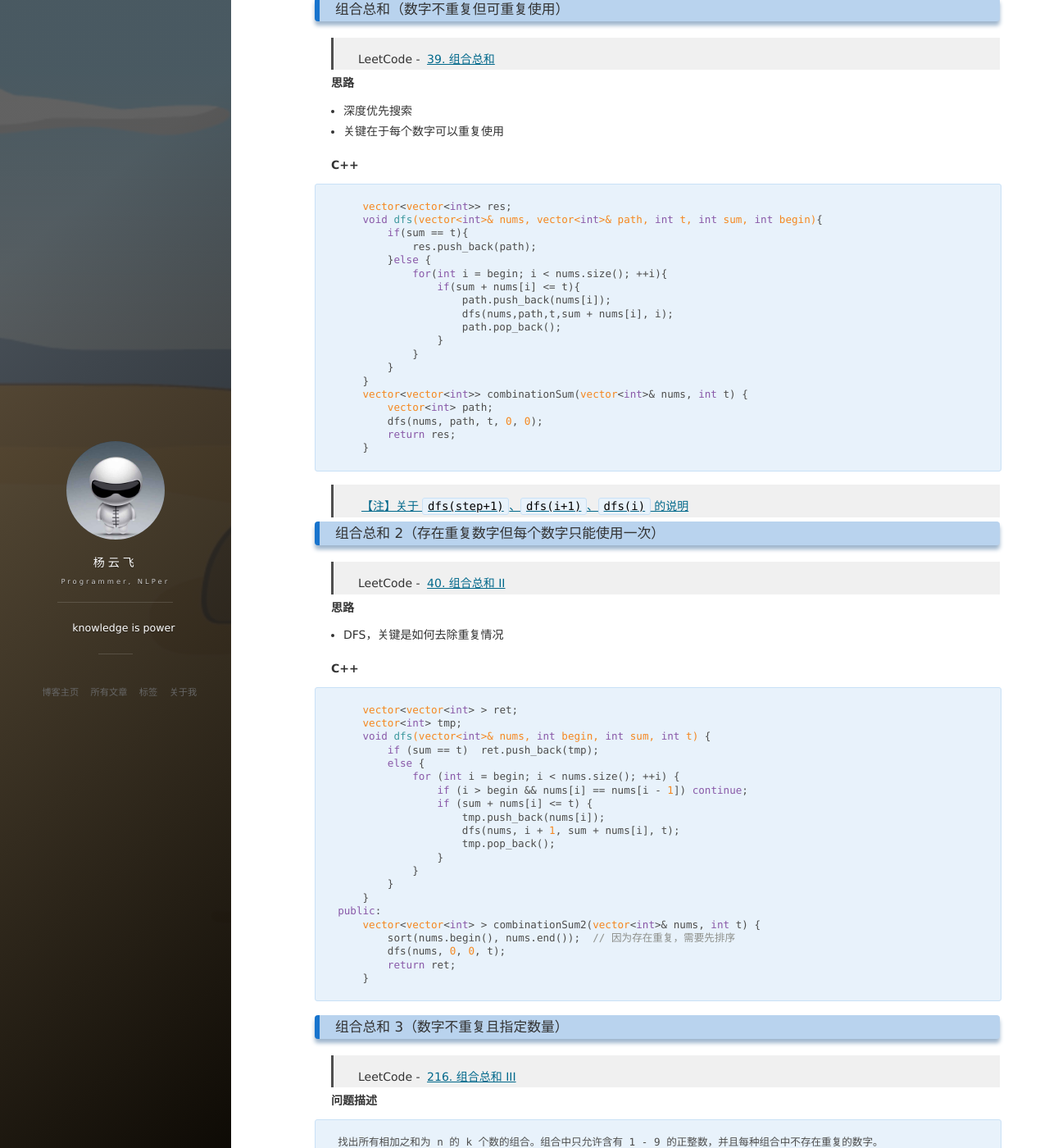
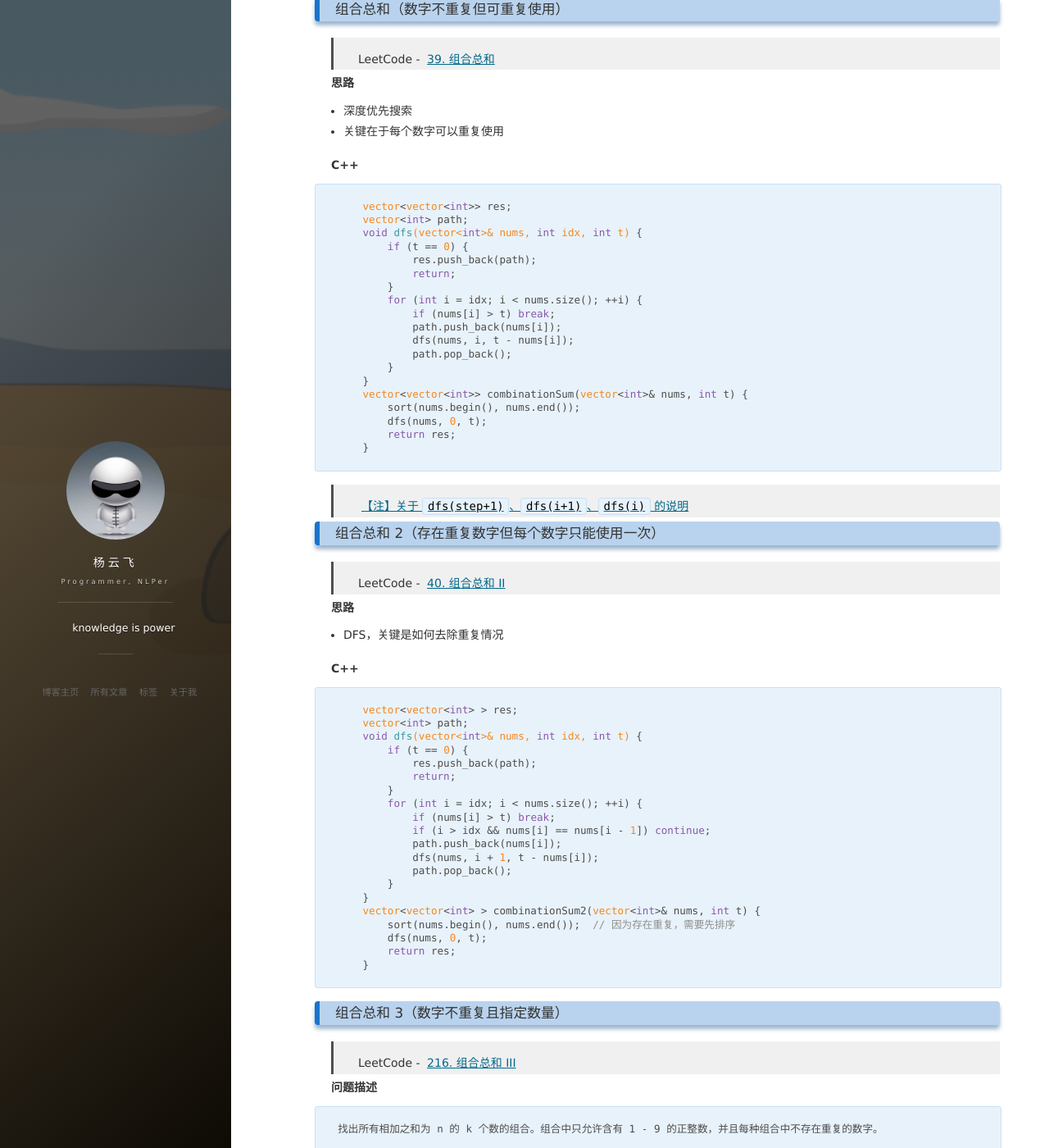
Before and after one commit to king-yyf/king-yyf.github.io, a Jekyll site: the page built from _posts/2020-08-18-permut.md, in a window 1280 px wide and 1400 px high, scrolled down 11585 px. Shown: the whole window at 82% size. Built offline with Jekyll 4.4.1, drawn with Linux system fonts in a browser that asks for light colours; nearby versions of some CDN libraries; comment, search, counter and statistics services are not loaded; some of the changed text lies outside the part shown.

Commit message:
2021-03-21

````diff
--- a/_posts/2020-08-18-permut.md
+++ b/_posts/2020-08-18-permut.md
@@ -635,22 +635,22 @@ public:
 **C++**
 ```c++
     vector<vector<int>> res;
-    void dfs(vector<int>& nums, vector<int>& path, int t, int sum, int begin){
-        if(sum == t){
+    vector<int> path;
+    void dfs(vector<int>& nums, int idx, int t) {
+        if (t == 0) {
             res.push_back(path);
-        }else {
-            for(int i = begin; i < nums.size(); ++i){
-                if(sum + nums[i] <= t){
-                    path.push_back(nums[i]);
-                    dfs(nums,path,t,sum + nums[i], i);
-                    path.pop_back();
-                }
-            }
+            return;
+        }
+        for (int i = idx; i < nums.size(); ++i) {
+            if (nums[i] > t) break;
+            path.push_back(nums[i]);
+            dfs(nums, i, t - nums[i]);
+            path.pop_back();
         }
     }
     vector<vector<int>> combinationSum(vector<int>& nums, int t) {
-        vector<int> path;
-        dfs(nums, path, t, 0, 0);
+        sort(nums.begin(), nums.end());
+        dfs(nums, 0, t);
         return res;
     }
 ```
@@ -664,29 +664,27 @@ public:
 
 **C++**
 ```c++
-    vector<vector<int> > ret;
-    vector<int> tmp;
-    void dfs(vector<int>& nums, int begin, int sum, int t) {
-        if (sum == t)  ret.push_back(tmp);
-        else {
-            for (int i = begin; i < nums.size(); ++i) {
-                if (i > begin && nums[i] == nums[i - 1]) continue;
-                if (sum + nums[i] <= t) {
-                    tmp.push_back(nums[i]);
-                    dfs(nums, i + 1, sum + nums[i], t);
-                    tmp.pop_back();
-                }
-            }
+    vector<vector<int> > res;
+    vector<int> path;
+    void dfs(vector<int>& nums, int idx, int t) {
+        if (t == 0) {
+            res.push_back(path);
+            return;
+        }
+        for (int i = idx; i < nums.size(); ++i) {
+            if (nums[i] > t) break;
+            if (i > idx && nums[i] == nums[i - 1]) continue;
+            path.push_back(nums[i]);
+            dfs(nums, i + 1, t - nums[i]);
+            path.pop_back();
         }
     }
-public:
     vector<vector<int> > combinationSum2(vector<int>& nums, int t) {
         sort(nums.begin(), nums.end());  // 因为存在重复，需要先排序
-        dfs(nums, 0, 0, t);
-        return ret;
+        dfs(nums, 0, t);
+        return res;
     }
 ```
-
 
 
 ### 组合总和 3（数字不重复且指定数量）
@@ -715,27 +713,23 @@ public:
 
 **C++**
 ```c++
-vector<vector<int>> ret;
-    vector<int> tmp;
-    int cur = 0, K;
-    void dfs(int n, int step) {
-        if (cur >= n) {
-            if (cur == n && tmp.size() == K)
-                ret.push_back(tmp);
-            return;
-        }
-        for (int i = step; i <= 9; ++i) {
-            cur += i;
-            tmp.push_back(i);
-            dfs(n, i + 1);  // 因为数字不能重复使用，所以是 dfs(i+1)
-            tmp.pop_back();
-            cur -= i;
-        }
+    vector<vector<int>> res;
+    vector<int> path;
+    void dfs(int k, int idx, int n) {
+       if (n == 0) {
+           if (path.size() == k) res.push_back(path);
+           return;
+       }
+       for (int i = idx; i <= 9; ++i) {
+           if (i > n) break;
+           path.push_back(i);
+           dfs(k, i + 1, n - i);
+           path.pop_back();
+       }
     }
     vector<vector<int>> combinationSum3(int k, int n) {
-        K = k;
-        dfs(n, 1);
-        return ret;
+        dfs(k, 1, n);
+        return res;
     }
 ```
 
````
